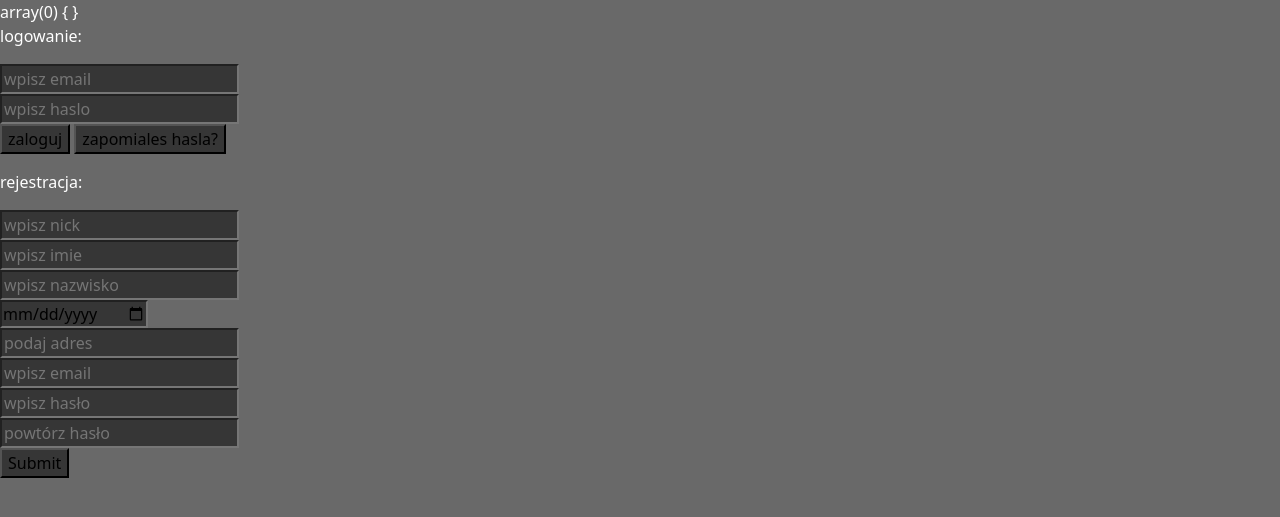
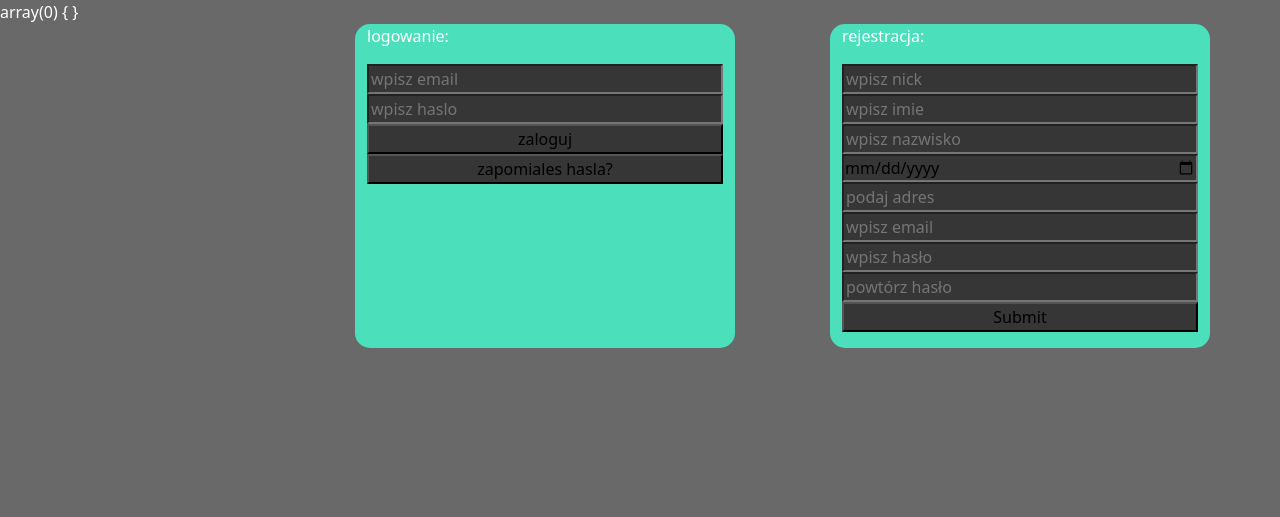
Before and after one commit to pitceria/projekt, a PHP site: page /projekt/ in a window 1280 px wide. Shown: the top 517 px of the page. Run offline with PHP 8.4, Linux system fonts and the light colour scheme.

Commit message:
wyglada słabo ale pokazuje jak mysle ze to powinno wygladac
Signed-off-by: Miłosz <qwasek6@gmail.com>

```diff
--- a/css.css
+++ b/css.css
@@ -28,3 +28,10 @@ a{
     width: 100%;
     height: 50%;
 }
+.divyprzyrejestracji{
+    background-color: rgb(75, 224, 187);
+    border-radius: 15px;
+}
+.divyprzyrejestracji input{
+    width: 100%;
+}
--- a/index.php
+++ b/index.php
@@ -52,10 +52,12 @@ unset($_SESSION['koszyk']);
 </head>
 
 <body>
-  <div class="section">
-    <!-- <div class = "row">  -->
+  <!-- <div class="section"> -->
+    <div class="container">
+      <div class = "row">
 
-    <!-- <div class="col-sm-4"> -->
+
+      <div class="divyprzyrejestracji col-12 col-sm-6 col-md-4  offset-md-2 offset-lg-3 ">
           <p>logowanie:</p>
           <form action="logowanie.php" method="POST">
             <input type='email' name='email' placeholder="wpisz email "><br />
@@ -63,6 +65,8 @@ unset($_SESSION['koszyk']);
             <input type='submit' name="btn" value="zaloguj">
             <input type='submit' name="btn" value="zapomiales hasla?">
           </form>
+        </div>
+        <div class="divyprzyrejestracji col-12 col-sm-6 col-md-4  offset-md-1">
           <p>rejestracja:</p>
           <form action="rejestracja.php" method="POST">
             <input type="text" name='nick' placeholder="wpisz nick"><br />
@@ -75,9 +79,11 @@ unset($_SESSION['koszyk']);
             <input type='password' name='haslo_powtorz' placeholder="powtórz hasło"><br />
             <input type='submit' name="Submit">
           </form>
-    <!-- </div> -->
         </div>
-  <!-- </div>  -->
+
+      </div>
+  </div>
+
 
 
 
--- a/walidacja.php
+++ b/walidacja.php
@@ -54,7 +54,7 @@ function makechecks($czego)
                 strlen($adres) < 5 => "nie wybrano poprawnego adresu  ",
                 $haslo2 != $haslo => "hasła nie są identyczne",
                 $mail_wynik->fetch_assoc()['count(email)'] != 0 => "taki adres email jest już zarejestrowany w naszy systemie spróbuj zresetować hasło",
-                $nick_wynik->fetch_assoc()['count(nick)'] != 0 => "taki nickname jest już zajety prosze wybrać inny"
+                $nick_wynik->fetch_assoc()['count(nick)'] != 0 => "taki nickname jest już zajety prosze wybrać inny",
                 $haslo_wynik->fetch_assoc()['count(haslo)'] != 0=>"takie haslo jest juz zajete i wcale nie dajemy ci prywatnych informacji uzytkownikow mowiac ci to ",
 
             ];
```
Lines whose indentation alone changed are shown as unchanged.
